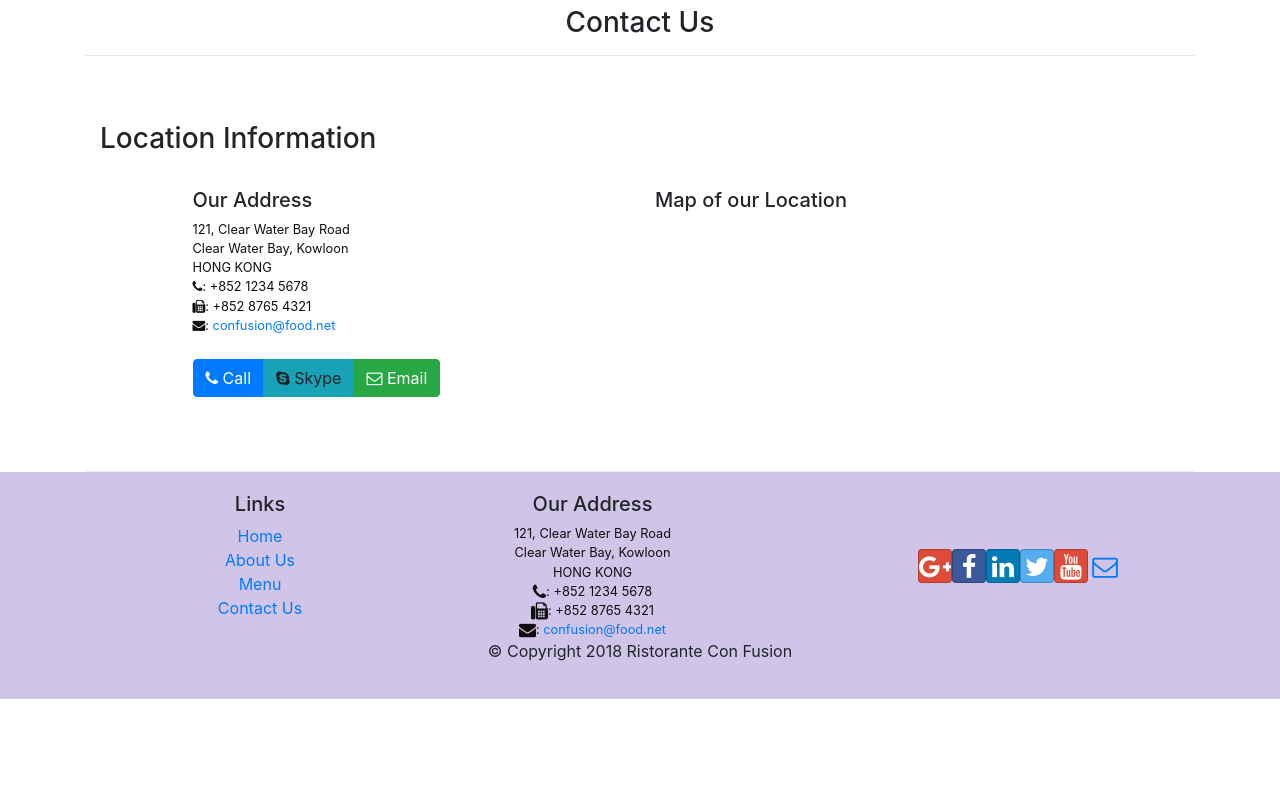
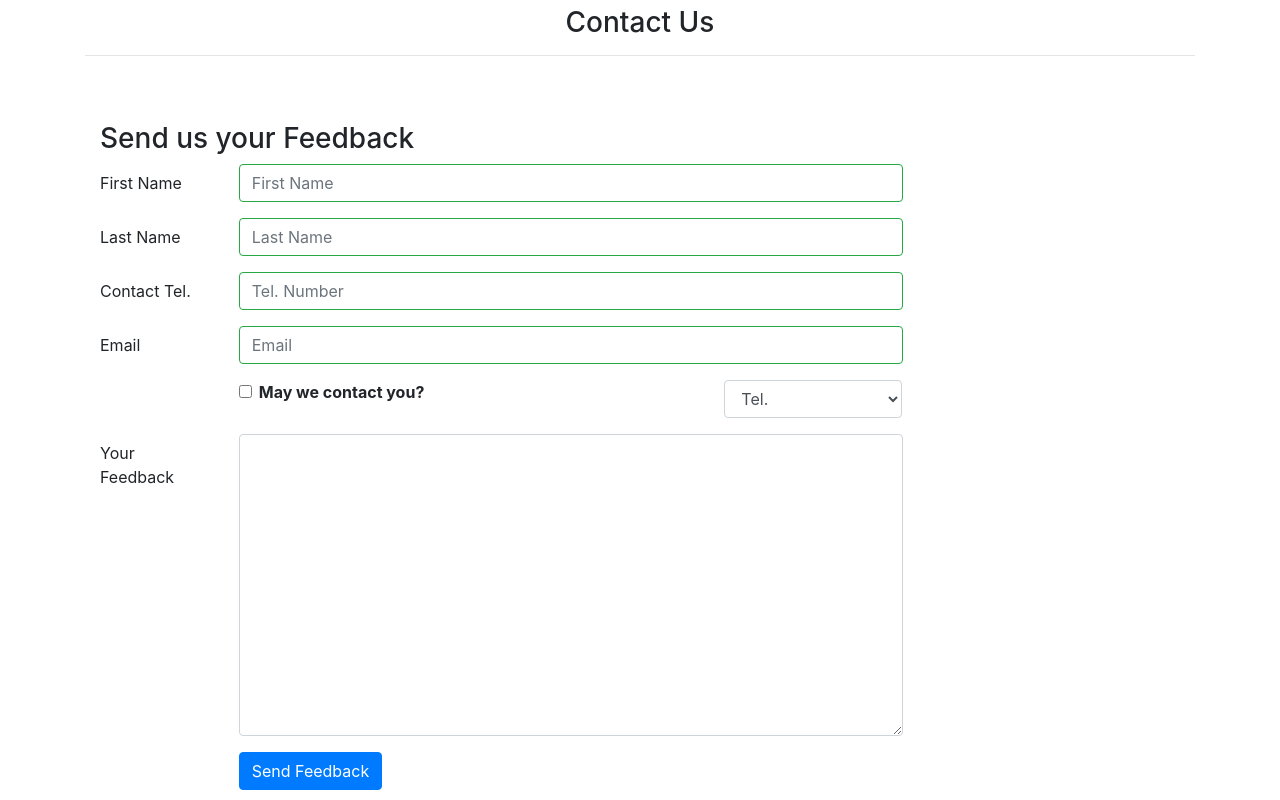
Before and after one commit to Duinobot/react, a React (Create React App) app: page /contactus in a window 1280 px wide. Shown: the part 400-1200 px from the top of the page. Before the commit the page ends 1099 px from the top, so only its background shows below. Built offline with nearby package versions, Linux system fonts and the light colour scheme.

Commit message:
controlled form validation

```diff
--- a/src/components/ContactComponent.js
+++ b/src/components/ContactComponent.js
@@ -1,10 +1,91 @@
-import React from 'react';
-import { Breadcrumb, BreadcrumbItem } from 'reactstrap';
+import React, { Component } from 'react';
+import { Breadcrumb, BreadcrumbItem, Button, Form, FormGroup, Label, Input, Col, Row, FormFeedback } from 'reactstrap';
 import { Link } from 'react-router-dom';
 
-function Contact(props) {
-    return(
-        <div className="container">
+class Contact extends Component {
+
+    constructor(props) {
+        super(props);
+
+        this.state = {
+            firstname: '',
+            lastname: '',
+            telnum: '',
+            email: '',
+            agree: false,
+            contactType: 'Tel.',
+            message: '',
+            touched: {
+                firstname: false,
+                lastname: false,
+                telnum: false,
+                email: false
+            }
+        };
+
+        this.handleInputChange = this.handleInputChange.bind(this);
+        this.handleSubmit = this.handleSubmit.bind(this);
+        this.handleBlur = this.handleBlur.bind(this);
+
+    }
+
+    handleInputChange(event) {
+        const target = event.target;
+        const value = target.type === 'checkbox' ? target.checked : target.value;
+        const name = target.name;
+
+        this.setState({
+            [name]: value
+        });
+    }
+
+    handleSubmit(event) {
+        console.log('Current State is: ' + JSON.stringify(this.state));
+        alert('Current State is: ' + JSON.stringify(this.state));
+        event.preventDefault();
+    }
+
+    handleBlur = (field) => (event) => {
+        this.setState({
+            touched: { ...this.state.touched, [field]: true }
+        })
+    }
+
+    validate(firstname, lastname, telnum, email) {
+        const errors = {
+            firstname: '',
+            lastname: '',
+            telnum: '',
+            email: ''
+        };
+
+        if (this.state.touched.firstname && firstname.length < 3)
+            errors.firstname = "First Name should be >= 3 characters";
+        else if (this.state.touched.firstname && firstname.length > 10)
+            errors.firstname = 'First Name should be <= 10 characters';
+
+        if (this.state.touched.lastname && lastname.length < 3)
+            errors.lastname = 'Last Name should be >= 3 characters';
+        else if (this.state.touched.lastname && lastname.length > 10)
+            errors.lastname = 'Last Name should be <= 10 characters';
+
+        const reg = /^\d+$/;
+        if (this.state.touched.telnum && !reg.test(telnum))
+            errors.telnum = 'Tel. Number should contain only numbers';
+
+        if (this.state.touched.email && email.split('').filter(x => x === '@').length !== 1)
+            errors.email = 'Email should contain a @';
+
+        return errors;
+
+
+    }
+
+    render() {
+        const errors = this.validate(this.state.firstname, this.state.lastname, this.state.telnum, this.state.email);
+
+        return (
+            <div className="container" >
                 <div className="row">
                     <Breadcrumb>
                         <BreadcrumbItem><Link to="/home">Home</Link></BreadcrumbItem>
@@ -15,6 +96,107 @@
                         <hr />
                     </div>
                 </div>
+
+                <div className="row row-content">
+                    <div className="col-12">
+                        <h3>Send us your Feedback</h3>
+                    </div>
+                    <div className="col-12 col-md-9">
+                        <Form onSubmit={this.handleSubmit}>
+                            <FormGroup row>
+                                <Label htmlFor="firstname" md={2}>First Name</Label>
+                                <Col md={10}>
+                                    <Input type="text" id="firstname" name="firstname"
+                                        placeholder="First Name"
+                                        value={this.state.firstname}
+                                        valid={errors.firstname === ''}
+                                        invalid={errors.firstname !== ''}
+                                        onBlur={this.handleBlur('firstname')}
+                                        onChange={this.handleInputChange} />
+                                    <FormFeedback>{errors.firstname}</FormFeedback>
+                                </Col>
+                            </FormGroup>
+                            <FormGroup row>
+                                <Label htmlFor="lastname" md={2}>Last Name</Label>
+                                <Col md={10}>
+                                    <Input type="text" id="lastname" name="lastname"
+                                        placeholder="Last Name"
+                                        value={this.state.lastname}
+                                        valid={errors.lastname === ''}
+                                        invalid={errors.lastname !== ''}
+                                        onBlur={this.handleBlur('lastname')}
+                                        onChange={this.handleInputChange} />
+                                    <FormFeedback>{errors.lastname}</FormFeedback>
+                                </Col>
+                            </FormGroup>
+                            <FormGroup row>
+                                <Label htmlFor="telnum" md={2}>Contact Tel.</Label>
+                                <Col md={10}>
+                                    <Input type="tel" id="telnum" name="telnum"
+                                        placeholder="Tel. Number"
+                                        value={this.state.telnum}
+                                        valid={errors.telnum === ''}
+                                        invalid={errors.telnum !== ''}
+                                        onBlur={this.handleBlur('telnum')}
+                                        onChange={this.handleInputChange} />
+                                    <FormFeedback>{errors.telnum}</FormFeedback>
+                                </Col>
+                            </FormGroup>
+                            <FormGroup row>
+                                <Label htmlFor="email" md={2}>Email</Label>
+                                <Col md={10}>
+                                    <Input type="email" id="email" name="email"
+                                        placeholder="Email"
+                                        value={this.state.email}
+                                        valid={errors.email === ''}
+                                        invalid={errors.email !== ''}
+                                        onBlur={this.handleBlur('email')}
+                                        onChange={this.handleInputChange} />
+                                    <FormFeedback>{errors.email}</FormFeedback>
+                                </Col>
+                            </FormGroup>
+                            <FormGroup row>
+                                <Col md={{ size: 6, offset: 2 }}>
+                                    <FormGroup check>
+                                        <Label check>
+                                            <Input type="checkbox"
+                                                name="agree"
+                                                checked={this.state.agree}
+                                                onChange={this.handleInputChange} /> {' '}
+                                            <strong>May we contact you?</strong>
+                                        </Label>
+                                    </FormGroup>
+                                </Col>
+                                <Col md={{ size: 3, offset: 1 }}>
+                                    <Input type="select" name="contactType"
+                                        value={this.state.contactType}
+                                        onChange={this.handleInputChange}>
+                                        <option>Tel.</option>
+                                        <option>Email</option>
+                                    </Input>
+                                </Col>
+                            </FormGroup>
+                            <FormGroup row>
+                                <Label htmlFor="message" md={2}>Your Feedback</Label>
+                                <Col md={10}>
+                                    <Input type="textarea" id="message" name="message"
+                                        rows="12"
+                                        value={this.state.message}
+                                        onChange={this.handleInputChange}></Input>
+                                </Col>
+                            </FormGroup>
+                            <FormGroup row>
+                                <Col md={{ size: 10, offset: 2 }}>
+                                    <Button type="submit" color="primary">
+                                        Send Feedback
+                                    </Button>
+                                </Col>
+                            </FormGroup>
+
+                        </Form>
+                    </div>
+                </div>
+
                 <div className="row row-content">
                     <div className="col-12">
                         <h3>Location Information</h3>
@@ -44,5 +226,5 @@
             </div>
         );
     }
-
+}
 export default Contact;
```
Lines whose indentation alone changed are shown as unchanged.
